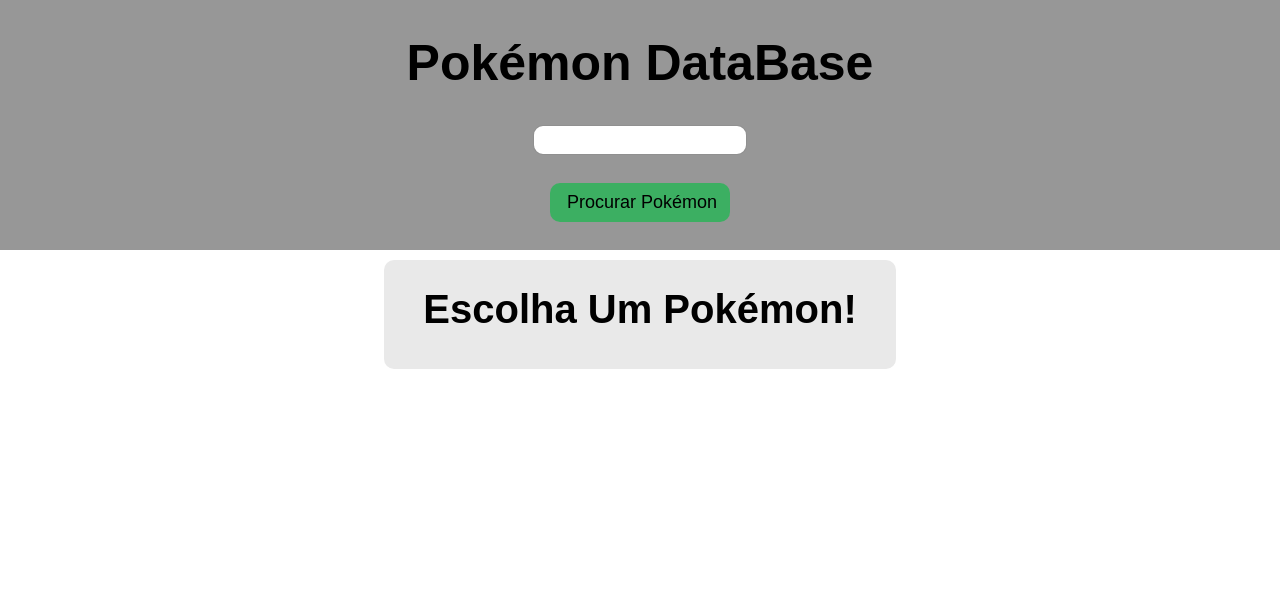
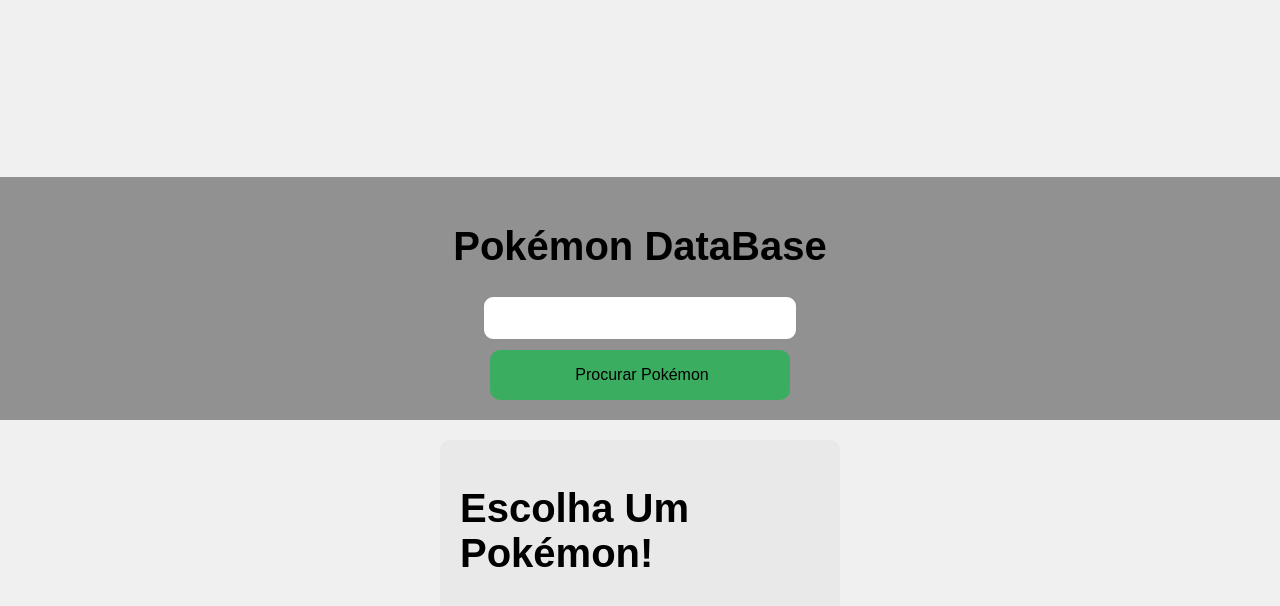
Before and after one commit to arthurzop/API_Poke, a React (Create React App) app: page / in a window 1280 px wide. Shown: the top 606 px of the page. Built offline with nearby package versions, Linux system fonts and the light colour scheme.

Commit message:
Update App.css

```diff
--- a/src/App.css
+++ b/src/App.css
@@ -1,72 +1,84 @@
-/* estilização global */
+/* Estilos globais */
 .App {
   display: flex;
   justify-content: center;
   align-items: center;
   font-family: Arial, Helvetica, sans-serif;
-  font-size: 25px;
+  font-size: 20px;
   flex-direction: column;
   text-transform: capitalize !important;
+  margin: 0;
+  padding: 0;
+  height: 100vh;
+  background-color: #f0f0f0;
 }
 
-/* nav, input e botao */
+/* Seção do título */
 .TitleSection {
   background-color: rgba(83, 83, 83, 0.6);
   width: 100%;
-  height: 250px;
+  height: auto;
   display: flex;
   justify-content: center;
   align-items: center;
   flex-direction: column;
+  padding: 20px;
+  box-sizing: border-box;
 }
 
 .TitleSection input {
-  width: 200px;
+  width: 100%;
+  max-width: 300px;
   height: 40px;
   border-radius: 10px;
   border: 1px solid rgba(71, 71, 71, 0.6);
-  font-size: 18px;
+  font-size: 16px;
   padding-left: 10px;
+  margin-bottom: 10px;
 }
 
 .TitleSection button {
-  width: 180px;
-  height: 60px;
-  margin: 28px;
+  width: 100%;
+  max-width: 300px;
+  height: 50px;
   border-radius: 10px;
-  font-size: 18px;
+  font-size: 16px;
   padding-left: 10px;
   background-color: rgba(0, 192, 64, 0.6);
   border: none;
   box-shadow: rgba(0, 0, 0, 0.25) 1px;
+  cursor: pointer;
 }
 
 .TitleSection button:hover {
-  cursor: pointer;
   background-color: rgba(1, 184, 62, 0.6);
 }
 
-/* parte principal que aparece o pokemon */
+/* Seção de exibição do Pokémon */
 .DisplayPoke {
   display: flex;
   flex-direction: column;
   align-items: center;
   font-size: 20px;
   background-color: #e9e9e9;
-  padding-bottom: 10px;
+  padding: 20px;
   border-radius: 10px;
-  width: 40%;
-  margin-top: 10px;
+  width: 90%;
+  max-width: 400px;
+  margin-top: 20px;
+  box-sizing: border-box;
 }
 
 .DisplayPoke img {
   background-color: #f3f3f3;
   border-radius: 100%;
-  margin-bottom: 40px;
-  width: 300px;
+  margin-bottom: 20px;
+  width: 200px;
+  max-width: 100%;
 }
 
-.DisplayPoke h4, .DisplayPoke h3 {
+.DisplayPoke h4,
+.DisplayPoke h3 {
   margin: 7px;
 }
 
@@ -75,7 +87,7 @@
   padding: 9px;
 }
 
-/* cores de fundo para cada tipo */
+/* Tipos de Pokémon */
 .fire { background-color: #F6AD7C; }
 .water { background-color: #9EB9F5; }
 .normal { background-color: #C8C6A7; }
```
